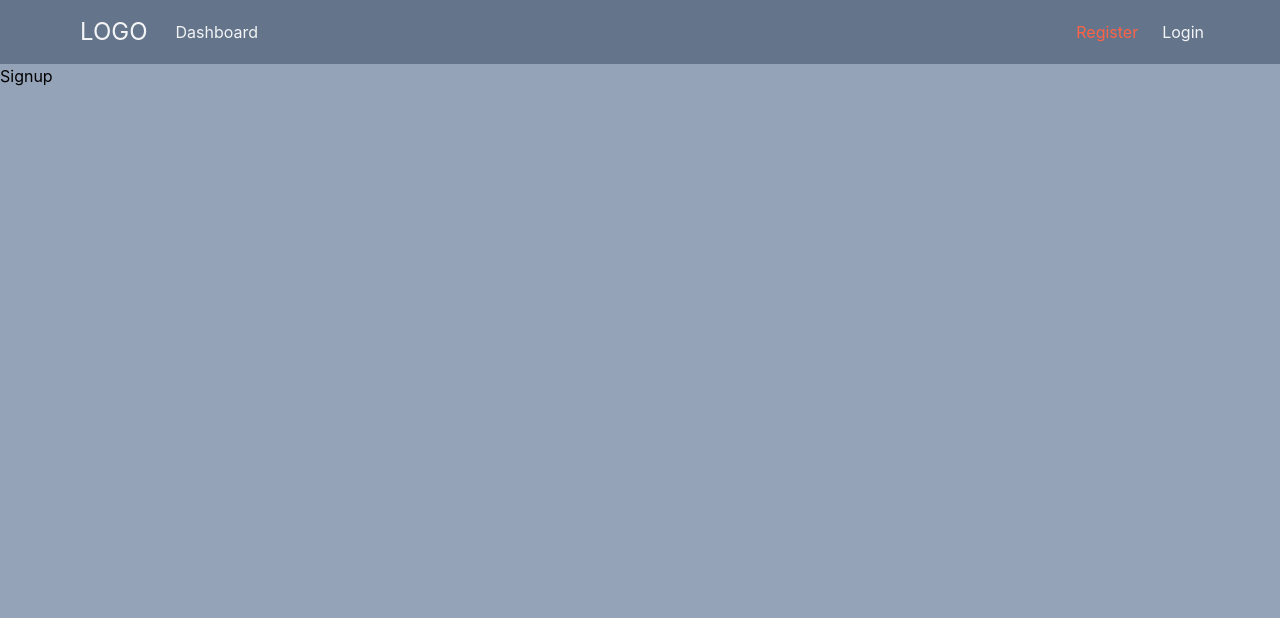
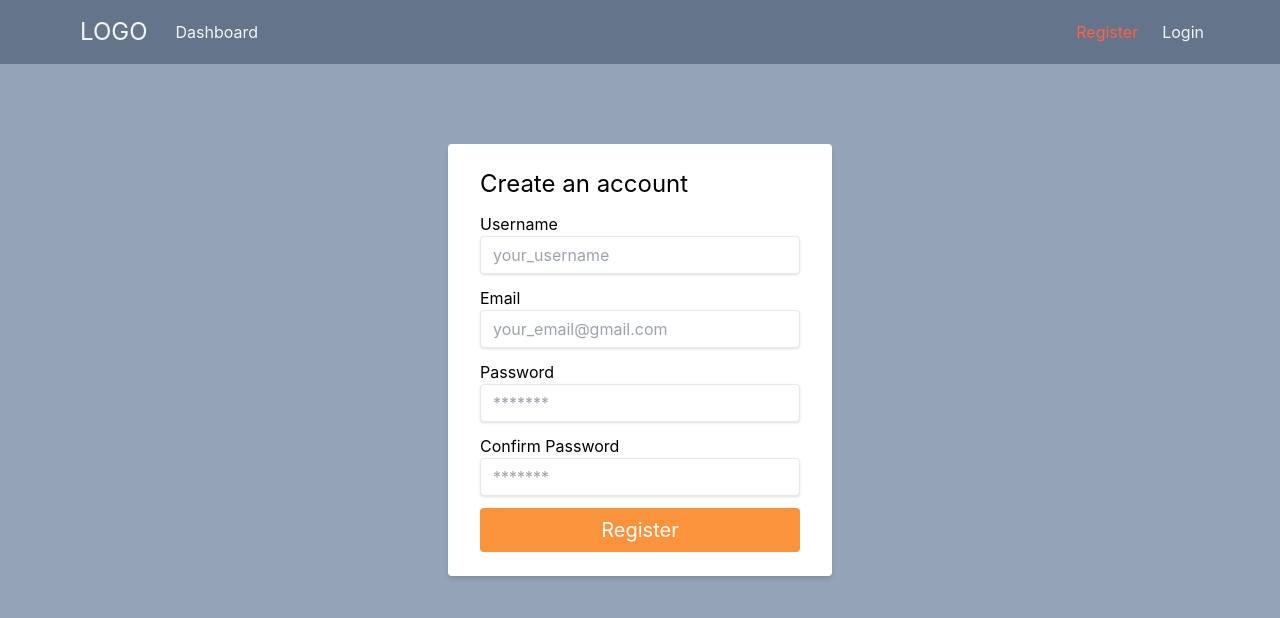
Before and after one commit to maj-rf/myblog-client, a React (Vite) app: page /signup in a window 1280 px wide. Shown: the top 618 px of the page. Built offline with nearby package versions, Linux system fonts and the light colour scheme.

Commit message:
update Login and Signup styles

```diff
--- a/src/pages/Login.tsx
+++ b/src/pages/Login.tsx
@@ -1,7 +1,42 @@
 import React from 'react'
 
-const Login = () => {
-  return <div>Login</div>
+export const Login = () => {
+  return (
+    <section>
+      <div className=" flex flex-wrap justify-center mt-20">
+        <div className="w-full max-w-sm">
+          <form className=" shadow-md bg-white rounded px-8 py-6 flex flex-col gap-3">
+            <h1 className="text-2xl">Welcome Back!</h1>
+            <div>
+              <label htmlFor="username">Username</label>
+              <input
+                className="shadow appearance-none border rounded w-full py-2 px-3 text-gray-700 leading-tight focus:outline-none"
+                type="text"
+                name="username"
+                placeholder="your_username"
+              />
+            </div>
+
+            <div>
+              <label htmlFor="password">Password</label>
+              <input
+                className="shadow appearance-none border rounded w-full py-2 px-3 text-gray-700 leading-tight focus:outline-none"
+                type="password"
+                name="password"
+                placeholder="*******"
+              />
+            </div>
+            <button
+              className=" bg-orange-400 py-2 rounded text-white text-xl hover:bg-orange-600"
+              type="submit"
+            >
+              Log In
+            </button>
+          </form>
+        </div>
+      </div>
+    </section>
+  )
 }
 
 export default Login
--- a/src/pages/Signup.tsx
+++ b/src/pages/Signup.tsx
@@ -1,3 +1,55 @@
 export const Signup = () => {
-  return <div>Signup</div>
+  return (
+    <section>
+      <div className=" flex flex-wrap justify-center mt-20">
+        <div className="w-full max-w-sm">
+          <form className=" shadow-md bg-white rounded px-8 py-6 flex flex-col gap-3">
+            <h1 className="text-2xl">Create an account</h1>
+            <div>
+              <label htmlFor="username">Username</label>
+              <input
+                className="shadow appearance-none border rounded w-full py-2 px-3 text-gray-700 leading-tight focus:outline-none"
+                type="text"
+                name="username"
+                placeholder="your_username"
+              />
+            </div>
+            <div>
+              <label htmlFor="email">Email</label>
+              <input
+                className="shadow appearance-none border rounded w-full py-2 px-3 text-gray-700 leading-tight focus:outline-none"
+                type="email"
+                name="email"
+                placeholder="your_email@gmail.com"
+              />
+            </div>
+            <div>
+              <label htmlFor="password">Password</label>
+              <input
+                className="shadow appearance-none border rounded w-full py-2 px-3 text-gray-700 leading-tight focus:outline-none"
+                type="password"
+                name="password"
+                placeholder="*******"
+              />
+            </div>
+            <div>
+              <label htmlFor="confirm-pass">Confirm Password</label>
+              <input
+                className="shadow appearance-none border rounded w-full py-2 px-3 text-gray-700 leading-tight focus:outline-none"
+                type="password"
+                name="confirm-pass"
+                placeholder="*******"
+              />
+            </div>
+            <button
+              className=" bg-orange-400 py-2 rounded text-white text-xl hover:bg-orange-600"
+              type="submit"
+            >
+              Register
+            </button>
+          </form>
+        </div>
+      </div>
+    </section>
+  )
 }
```
